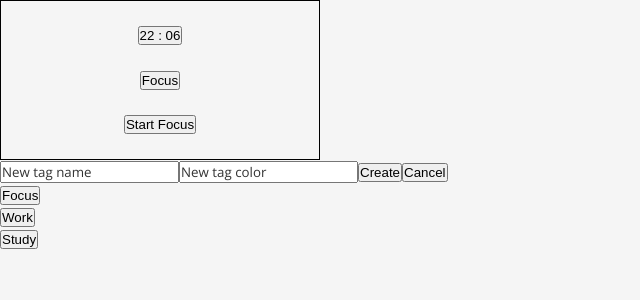
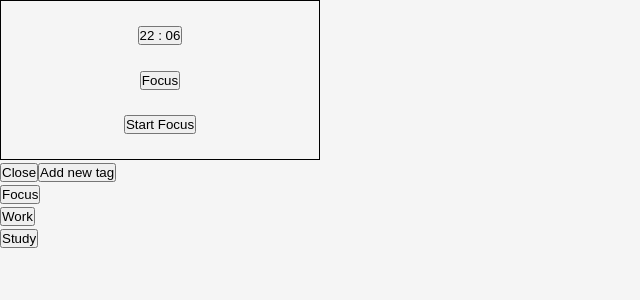
Before and after one commit to jennstirpe/pomodoro-timer, a React (Vite) app: page / in a window 1280 px wide. Both pictures are taken after a click on the button "Focus". Shown: the top 300 px of the page, without its empty margins (0-640 px from the left). Built offline with nearby package versions, Linux system fonts and the light colour scheme.

Commit message:
Created functionality to end a timer and save a record of its details

```diff
--- a/src/App.jsx
+++ b/src/App.jsx
@@ -1,4 +1,4 @@
-import { useState } from "react"
+import { useState, useEffect } from "react"
 import { Timer, TagsList } from "./components/index"
 
 function App() {
@@ -23,23 +23,22 @@ function App() {
       color: "#8e4162"
     }
   ]);
+  const [timeRecords, setTimeRecords] = useState([]);
 
   const [activeTag, setActiveTag] = useState({});
+  const [tagsListOpen, setTagsListOpen] = useState(false);
+
+
+  useEffect(() => {
+    if (tags.length > 0) {
+        const firstTag = tags[0];
+        setActiveTag(firstTag);
+    }
+}, [])
 
 function updateTime(newMin, newSec) {
   setTime(t => ({...t, minutes: newMin, seconds: newSec}));
 }
-
-/*
-  create list of objects to hold previous run timers
-      loop through those to display the circles on the screen
-    {
-      tag
-      total time
-      completed time
-    }
-
-*/
 
 function addNewTag(newName, newColor){
   setTags(prevState => {
@@ -47,15 +46,28 @@ function addNewTag(newName, newColor){
   })
 }
 
+function toggleTagsList(toggle) {
+  setTagsListOpen(toggle);
+}
+
 function updateActiveTag(id) {
   const selectedTag = tags.find(tag => tag.id === id)
   setActiveTag(selectedTag);
 }
 
+function addTimeRecord(record) {
+  setTimeRecords([...timeRecords, record]);
+}
+
   return (
     <>
-      <Timer time={time} activeTag={activeTag} updateTime={updateTime} />
-      <TagsList tags={tags} addNewTag={addNewTag} updateActiveTag={updateActiveTag} />
+      <Timer time={time} activeTag={activeTag} updateTime={updateTime} toggleTagsList={toggleTagsList} addTimeRecord={addTimeRecord} />
+      {
+        tagsListOpen ? (
+          <TagsList tags={tags} addNewTag={addNewTag} updateActiveTag={updateActiveTag} toggleTagsList={toggleTagsList} />
+        ) : null
+      }
+
     </>
   )
 }
--- a/src/components/tagsList/TagsList.jsx
+++ b/src/components/tagsList/TagsList.jsx
@@ -1,17 +1,11 @@
 import './TagsList.css'
 import { useRef, useState, useEffect } from 'react';
 
-export default function TagsList({ tags, addNewTag, updateActiveTag }) {
+export default function TagsList({ tags, addNewTag, updateActiveTag, toggleTagsList }) {
     const tagNameInput = useRef();
     const tagColorInput = useRef();
     const [activeTagId, setActiveTagId] = useState("");
-
-    useEffect(() => {
-        if (tags.length > 0) {
-            const firstTag = tags[0].id;
-            setActiveTagId(firstTag);
-        }
-    }, [])
+    const [newTagFormActive, setNewTagFormActive] = useState(false);
 
     useEffect(() => {
         if(activeTagId == "") {
@@ -33,16 +27,31 @@ export default function TagsList({ tags, addNewTag, updateActiveTag }) {
         }
         tagNameInput.current.value = "";
         tagColorInput.current.value = "";
+        setNewTagFormActive(false);
+    }
+
+    function handleTagsListClose() {
+        toggleTagsList(false);
     }
 
   return (
     <section className="tagsList">
-        <form>
-            <input ref={tagNameInput} type="text" placeholder="New tag name"/>
-            <input ref={tagColorInput} type="text" placeholder="New tag color" />
-            <button onClick={(e) => handleAddTag(e)} type="submit">Create</button>
-            <button>Cancel</button>
-        </form>
+        <button onClick={() => handleTagsListClose()}>Close</button>
+        {
+            !newTagFormActive ? (
+                <button onClick={() => setNewTagFormActive(true)}>Add new tag</button>
+            ) : null
+        }
+        {
+            newTagFormActive ? (
+                <form>
+                    <input ref={tagNameInput} type="text" placeholder="New tag name"/>
+                    <input ref={tagColorInput} type="text" placeholder="New tag color" />
+                    <button onClick={(e) => handleAddTag(e)} type="submit">Create</button>
+                    <button onClick={() => setNewTagFormActive(false)}>Cancel</button>
+                </form>
+            ) : null
+        }
 
         <ul>
             {
--- a/src/components/timer/Timer.jsx
+++ b/src/components/timer/Timer.jsx
@@ -1,7 +1,7 @@
 import './Timer.css'
 import { useState, useEffect, useRef } from 'react';
 
-export default function Timer({ time, activeTag, updateTime }) {
+export default function Timer({ time, activeTag, updateTime, toggleTagsList, addTimeRecord }) {
     const [timerRunning, setTimerRunning] = useState(false);
     const [minutes, setMinutes] = useState(time.minutes);
     const [seconds, setSeconds] = useState(time.seconds);
@@ -46,6 +46,24 @@ export default function Timer({ time, activeTag, updateTime }) {
         setUpdateTimeFormActive(false);
     }
 
+    function handleTagsListOpen() {
+        toggleTagsList(true);
+    }
+
+    function endTimer() {
+        setTimerRunning(false);
+        addTimeRecord(createTimeRecord(activeTag));
+        setMinutes(time.minutes);
+        setSeconds(time.seconds);
+    }
+
+    function createTimeRecord(tag) {
+        const goalTime = (time.minutes * 60) + time.seconds;    // convert to seconds
+        const timeLeft = (minutes * 60) + seconds;
+        const completedTime = goalTime - timeLeft;  // in seconds
+        return {id: Date.now().toString(), tag: tag, goalTime: goalTime, completedTime: completedTime};
+    }
+
   return (
     <section className="timer__container">
         <button onClick={() => setUpdateTimeFormActive(true)}>{minutes} : {seconds < 10 ? "0" + seconds : seconds}</button>
@@ -65,11 +83,13 @@ export default function Timer({ time, activeTag, updateTime }) {
             ) : null
         }
 
-{/* FIX ME -- on click, open list of tags to select */}
-        <button>{activeTag.tagName}</button>
+        <button onClick={() => handleTagsListOpen()}>{activeTag.tagName}</button>
         {
             timerRunning ? (
-                <button onClick={() => setTimerRunning(false)}>Pause</button>
+                <div>
+                    <button onClick={() => setTimerRunning(false)}>Pause</button>
+                    <button onClick={() => endTimer()}>End</button>
+                </div>
             ) : (
                 <button onClick={() => setTimerRunning(true)}>Start Focus</button>
             )
```
